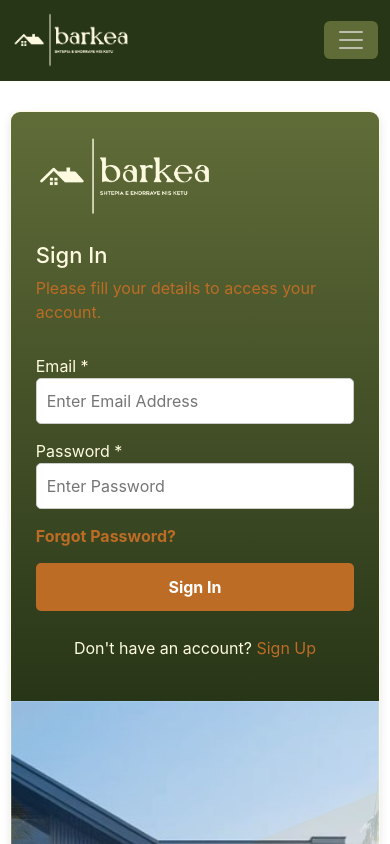
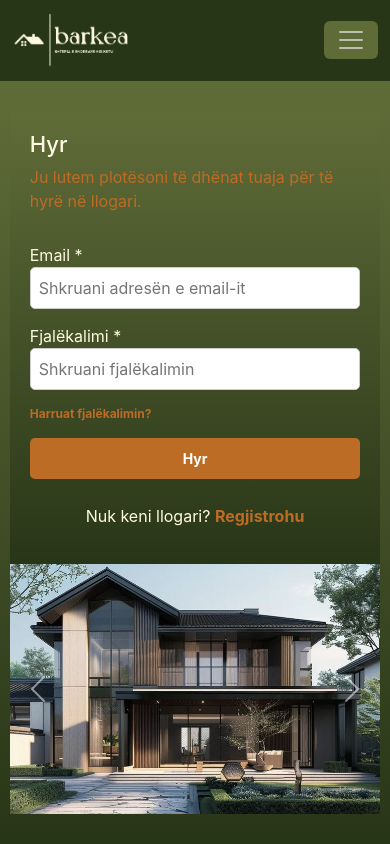
Before and after one commit to AmbraLino/Barkea, a React (Create React App) app in the folder frontend/: page /login in a window 390 px wide. Shown: the top 844 px of the page. Built offline with nearby package versions, Linux system fonts and the light colour scheme.

Commit message:
Ndryshime ne stilizim te Login & Register

```diff
--- a/frontend/src/Auth/Login.css
+++ b/frontend/src/Auth/Login.css
@@ -1,12 +1,17 @@
+.login-full-container {
+    background: linear-gradient(to bottom, #606C38, #283618);
+    display: flex;
+    align-items: center;
+    justify-content: center;
+}
+
 .login-container {
     display: flex;
     max-width: 1000px;
-  margin: 50px auto;
-  border: 1px solid #FEFAE0;
-  border-radius: 10px;
-  box-shadow: 0 4px 10px rgba(0,0,0,0.1);
+    /* margin: 50px auto; */
+    /* border-radius: 10px; */
+    /* box-shadow: 0 4px 10px rgba(0,0,0,0.1); */
     overflow: hidden;
-
 }
 
 .login-form {
@@ -24,13 +29,17 @@
     align-items: center;
     margin-bottom: 25px;
 }
+
 .login-subtitle {
     color: #BC6C25;
     margin-bottom: 30px;
 }
-.login-form h2, .login-form label{
-    color:#FEFAE0;
+
+.login-form h2,
+.login-form label {
+    color: #FEFAE0;
 }
+
 .login-form input {
     margin-bottom: 15px;
     padding: 10px;
@@ -51,21 +60,23 @@
     font-weight: bold;
 }
 
-.login-options {
+/* .login-options {
     display: flex;
     justify-content: space-between;
     align-items: center;
     margin-bottom: 15px;
     gap: 10px;
-}
+} */
 
-.login-options{
+.login-options {
     display: flex;
     align-items: center;
     gap: 5px;
+    margin-bottom: 15px;
+    justify-content: space-between;
 }
 
-.login-options .forgot-password {
+.login-options .forgot-password, .login-register {
     color: #BC6C25;
     text-decoration: none;
     font-weight: bold;
@@ -77,7 +88,7 @@
     margin-bottom: 10px;
 }
 
-.signup-text {
+.login-signup-text {
     text-align: center;
     margin-top: 15px;
     color: #FEFAE0;
@@ -96,6 +107,8 @@
     width: 100%;
     height: 650px;
     object-fit: cover;
+    aspect-ratio: 4 / 3;
+
 }
 
 @media (max-width: 768px) {
@@ -113,28 +126,28 @@
         font-size: 20px;
     }
 
-  .profile-carousel img {
+    .login-carousel img {
         height: 300px;
     }
 
-  .options {
+    .login-options {
         flex-direction: row;
         justify-content: space-between;
         gap: 10px;
     }
 
-  .profile-form button {
+    .login-form button {
         padding: 10px;
         font-size: 15px;
     }
 }
 
 @media (max-width: 400px) {
-  .profile-form {
+    .login-form {
         padding: 20px;
     }
 
-  .profile-form input {
+    .login-form input {
         padding: 8px;
     }
 
@@ -142,15 +155,15 @@
         font-size: 18px;
     }
 
-  .profile-carousel img {
+    .login-carousel img {
         height: 250px;
     }
 
-  .options {
+    .login-options {
         font-size: 12px;
     }
 
-  .profile-form button {
+    .login-form button {
         padding: 10px;
         font-size: 14px;
     }
--- a/frontend/src/Auth/Login.jsx
+++ b/frontend/src/Auth/Login.jsx
@@ -33,55 +33,58 @@ const Login = () => {
   };
 
   return (
+
+    <div className='login-full-container'>
     <div className="login-container">
       <div className="login-form">
-        <div className="login-brand">
+        {/* <div className="login-brand">
           <img src={logo} width="180" height="80" alt="logo" />
-        </div>
+        </div> */}
 
-        <h2>Sign In</h2>
-        <p className="login-subtitle">Please fill your details to access your account.</p>
+        <h2>Hyr</h2>
+        <p className="login-subtitle">Ju lutem plotësoni të dhënat tuaja për të hyrë në llogari.</p>
 
         <label>Email *</label>
         <input
           type="text"
           value={email}
           onChange={(e) => setEmail(e.target.value)}
-          placeholder="Enter Email Address"
+          placeholder="Shkruani adresën e email-it"
         />
 
-        <label>Password *</label>
+        <label>Fjalëkalimi *</label>
         <input
           type="password"
           value={password}
           onChange={(e) => setPassword(e.target.value)}
-          placeholder="Enter Password"
+          placeholder="Shkruani fjalëkalimin"
         />
 
         <div className="login-options">
-
-          <a href="/forgot" className="forgot-password">Forgot Password?</a>
+          <a href="/forgot" className="forgot-password">Harruat fjalëkalimin?</a>
         </div>
 
         {error && <p className="error">{error}</p>}
 
-        <button onClick={handleLogin}>Sign In</button>
+        <button onClick={handleLogin}>Hyr</button>
 
-        <p className="signup-text">
-          Don't have an account?{" "}
-          <a href="/register">Sign Up</a>
+        <p className="login-signup-text">
+         Nuk keni llogari?{" "}
+          <a href="/register" className="login-register">Regjistrohu</a>
         </p>
       </div>
       <div className="login-carousel">
-        <Carousel fade indicators={false} controls={false} interval={2500}>
+        {/* <Carousel fade indicators={false} controls={false} interval={2500}> */}
+        <Carousel fade indicators={false}>
           {[home1, home22, vilaPushimi1].map((photo, index) => (
             <Carousel.Item key={index}>
-              <img src={photo} alt={`Slide ${index + 1}`} />
+              <img src={photo} className="d-block w-100" alt={`Slide ${index + 1}`} />
             </Carousel.Item>
           ))}
         </Carousel>
       </div>
     </div>
+    </div>
   );
 };
 
--- a/frontend/src/Auth/Register.css
+++ b/frontend/src/Auth/Register.css
@@ -1,4 +1,4 @@
-.AAA{
+.register-full-container {
     background: linear-gradient(to bottom, #606C38, #283618);
     display: flex;
     align-items: center;
@@ -9,7 +9,7 @@
     display: flex;
     max-width: 1000px;
     /* margin: 50px auto; */
-  border-radius: 10px;
+    /* border-radius: 10px; */
     /* box-shadow: 0 4px 10px rgba(0,0,0,0.1); */
     overflow: hidden;
     flex-direction: row-reverse;
@@ -19,7 +19,6 @@
     flex: 1;
     padding: 50px;
     background: linear-gradient(to bottom, #606C38, #283618);
-
     display: flex;
     flex-direction: column;
     justify-content: center;
@@ -37,7 +36,7 @@
 
 .register-form h2 {
     margin-bottom: 10px;
-  color:#FEFAE0;
+    color: #FEFAE0;
 }
 
 .form-subtext {
@@ -48,7 +47,7 @@
 .register-form label {
     margin-bottom: 5px;
     font-weight: 500;
-    color:#FEFAE0;
+    color: #FEFAE0;
 
 }
 
@@ -58,7 +57,9 @@
     width: 100%;
     border-radius: 5px;
     border: 1px solid #ccc;
-  color: #BC6C25;
+    /* background-color: #DDA15E; */
+    color:#DDA15E;
+    background-color: #FEFAE0;
 }
 
 .error {
@@ -89,8 +90,8 @@
 
 .register-carousel {
     flex: 1;
-  /* overflow: hidden;
-  border-radius: 0 10px 10px 0; */
+    /* overflow: hidden;*/
+    border-radius: 0 10px 10px 0;
 }
 
 .register-carousel img {
@@ -99,6 +100,7 @@
     object-fit: cover;
     aspect-ratio: 4 / 3;
 }
+
 @media (max-width: 320px) {
     .register-container {
         flex-direction: column;
--- a/frontend/src/Auth/Register.jsx
+++ b/frontend/src/Auth/Register.jsx
@@ -33,7 +33,7 @@ const Register = () => {
   };
 
   return (
-    <div className='AAA'>
+    <div className='register-full-container'>
     <div className="register-container">
       <div className="register-form">
         <div className="logo-header">
@@ -41,24 +41,24 @@ const Register = () => {
           {/* <span>Barkea</span> */}
         </div>
 
-        <h2>Sign Up</h2>
-        <p className="form-subtext">Please fill your details to create an account.</p>
+        <h2>Regjistrohu</h2>
+        <p className="form-subtext">Ju lutem plotësoni të dhënat tuaja për të krijuar një llogari.</p>
 
-        <label>Username *</label>
-        <input type="text" name="username" value={newUser.username} onChange={handleChange} placeholder="Enter Username" />
+        <label>Emri përdoruesit *</label>
+        <input type="text" name="username" value={newUser.username} onChange={handleChange} placeholder="Shkruani emrin e përdoruesit" />
 
         <label>Email *</label>
-        <input type="text" name="email" value={newUser.email} onChange={handleChange} placeholder="Enter Email Address" />
+        <input type="text" name="email" value={newUser.email} onChange={handleChange} placeholder="Shkruani adresën e email-it" />
 
-        <label>Password *</label>
-        <input type="password" name="password" value={newUser.password} onChange={handleChange} placeholder="Enter Password" />
+        <label>Fjalëkalimi *</label>
+        <input type="password" name="password" value={newUser.password} onChange={handleChange} placeholder="Shkruani fjalëkalimin" />
 
         {error && <p className="error">{error}</p>}
 
-        <button className="submit-btn" onClick={handleSubmit}>Sign Up</button>
+        <button className="submit-btn" onClick={handleSubmit}>Regjistrohu</button>
 
         <p className="login-link">
-          Already have an account? <a href="/login">Sign In</a>
+          Keni tashmë një llogari? <a href="/login">Hyr</a>
         </p>
       </div>
 
```
Lines whose indentation alone changed are shown as unchanged.
